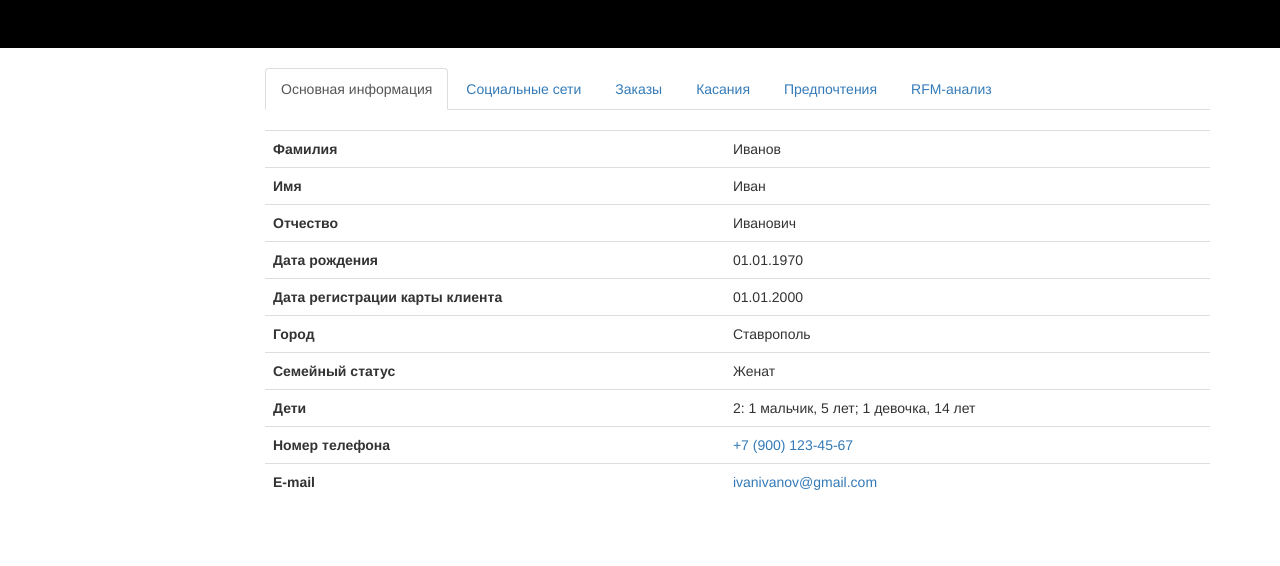
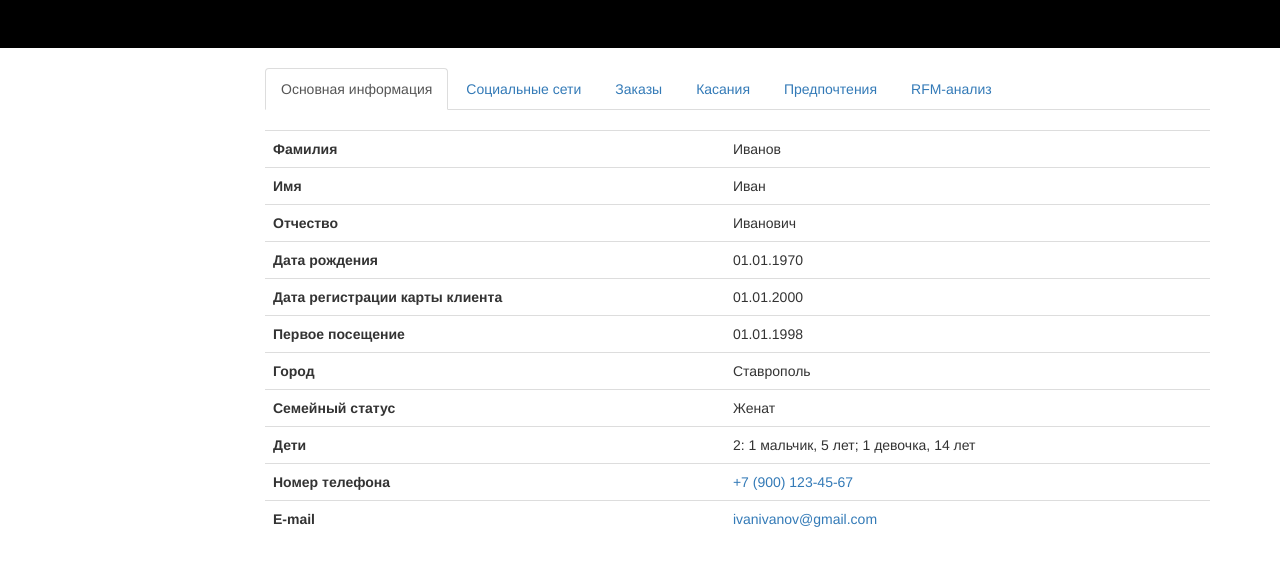
Before and after one commit to olegdizus/hackaton-kavkaz-dashboard, a website: page index.html in a window 1280 px wide. Drawn offline with nearby package versions, Linux system fonts and the light colour scheme.

Commit message:
Add first visit field

```diff
--- a/index.html
+++ b/index.html
@@ -50,6 +50,14 @@
                 <tr>
                   <th>Дата регистрации карты клиента</th>
                   <td>01.01.2000</td>
+                </tr>
+                <tr>
+                  <th>
+                    Первое посещение
+                  </th>
+                  <td>
+                    01.01.1998
+                  </td>
                 </tr>
                 <tr>
                   <th>Город</th>
```
